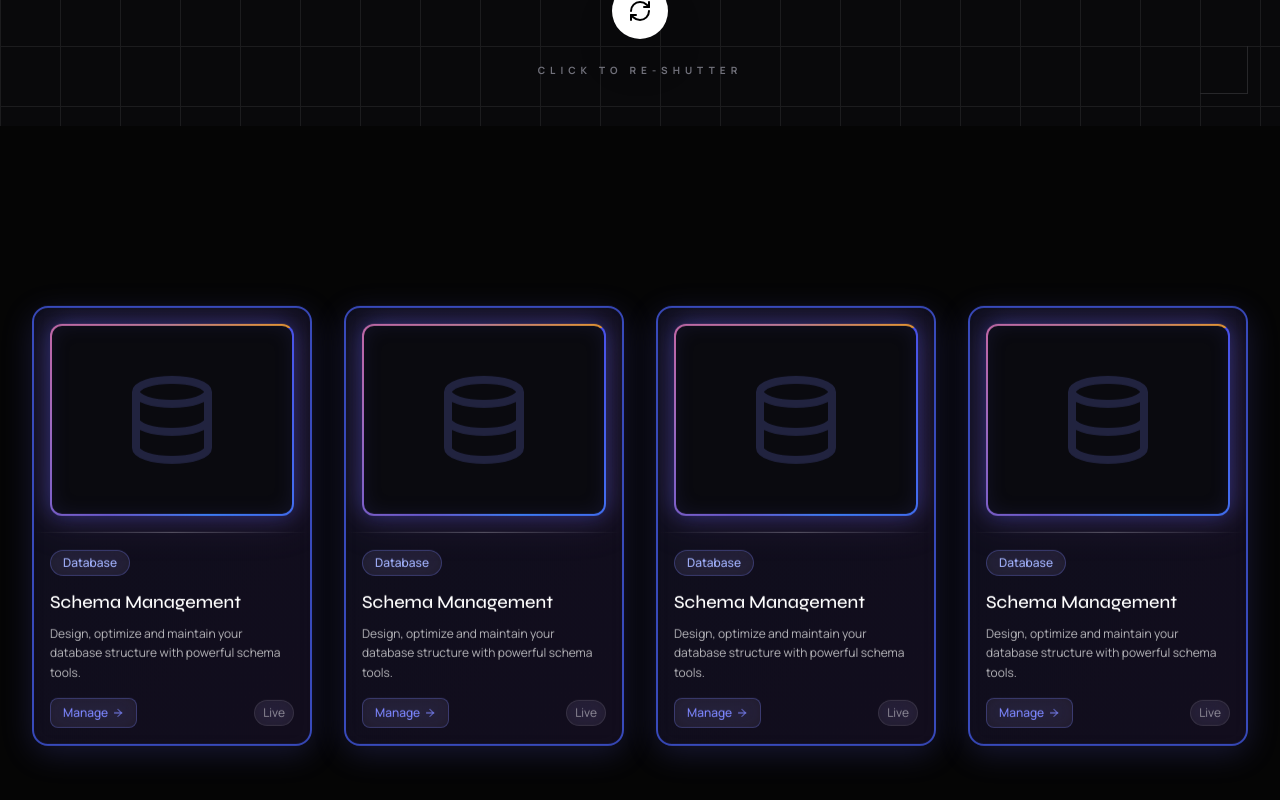
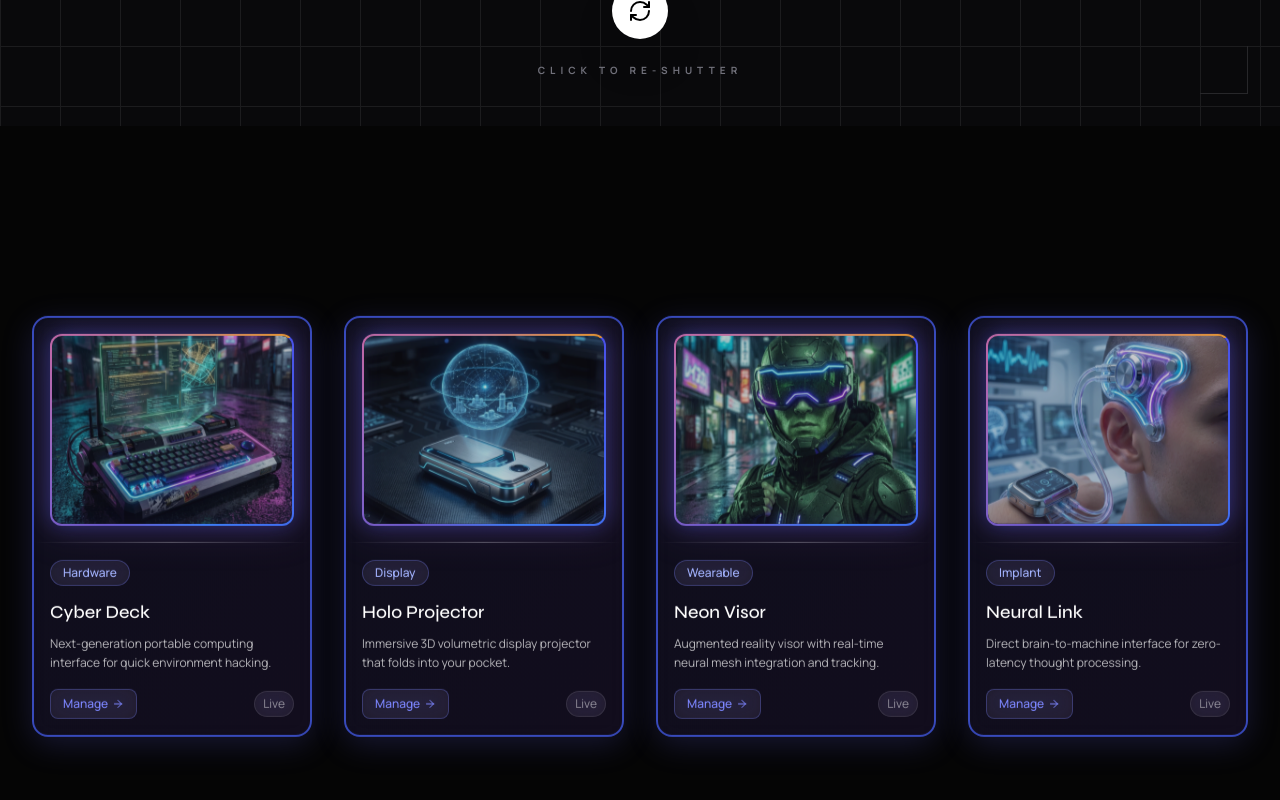
Before and after one commit to Skorpios604/E-commerce, a Next.js app: page / in a window 1280 px wide. Shown: the part 674-1474 px from the top of the page. Built offline with nearby package versions, Linux system fonts and the light colour scheme.

Commit message:
Update cards with images.

```diff
--- a/src/app/page.tsx
+++ b/src/app/page.tsx
@@ -2,6 +2,11 @@ import Image from "next/image";
 import HeroText from "@/components/ui/hero-shutter-text";
 import { SchemaCard } from "@/components/ui/schema-card";
 import styles from "./page.module.css";
+
+import cyberDeck from "@/assets/images/products/cyber-deck.png";
+import holoProjector from "@/assets/images/products/holo-projector.png";
+import neonVisor from "@/assets/images/products/neon-visor.png";
+import neuralLink from "@/assets/images/products/neural-link.png";
 
 export default function Home() {
   return (
@@ -14,10 +19,10 @@ export default function Home() {
       <section className="min-h-screen bg-[#050505] w-full py-20 flex flex-col items-center justify-center">
         <div className="container mx-auto px-4 max-w-7xl">
           <div className="grid grid-cols-1 md:grid-cols-2 lg:grid-cols-4 gap-8 place-items-center">
-            <SchemaCard />
-            <SchemaCard />
-            <SchemaCard />
-            <SchemaCard />
+            <SchemaCard imageSrc={cyberDeck} title="Cyber Deck" label="Hardware" description="Next-generation portable computing interface for quick environment hacking." />
+            <SchemaCard imageSrc={holoProjector} title="Holo Projector" label="Display" description="Immersive 3D volumetric display projector that folds into your pocket." />
+            <SchemaCard imageSrc={neonVisor} title="Neon Visor" label="Wearable" description="Augmented reality visor with real-time neural mesh integration and tracking." />
+            <SchemaCard imageSrc={neuralLink} title="Neural Link" label="Implant" description="Direct brain-to-machine interface for zero-latency thought processing." />
           </div>
         </div>
       </section>
--- a/src/components/ui/schema-card.tsx
+++ b/src/components/ui/schema-card.tsx
@@ -1,9 +1,22 @@
 "use client";
 
 import React from "react";
+import Image, { StaticImageData } from "next/image";
 import "./schema-card.css";
 
-export function SchemaCard() {
+interface SchemaCardProps {
+    title?: string;
+    description?: string;
+    label?: string;
+    imageSrc?: StaticImageData;
+}
+
+export function SchemaCard({
+    title = "Schema Management",
+    description = "Design, optimize and maintain your database structure with powerful schema tools.",
+    label = "Database",
+    imageSrc
+}: SchemaCardProps = {}) {
     return (
         <div className="w-full max-w-xs">
             <div className="relative sc-card-border overflow-hidden rounded-2xl flex flex-col sc-animate-float">
@@ -15,23 +28,31 @@ export function SchemaCard() {
                                 <div className="w-full h-full sc-animate-pulse" style={{ backgroundImage: 'linear-gradient(90deg, rgba(255,255,255,0.3) 1px, transparent 1px), linear-gradient(rgba(255,255,255,0.3) 1px, transparent 1px)', backgroundSize: '15px 15px' }} />
                             </div>
 
-                            {/* Database icon visualization */}
+                            {/* Product Image or Database icon visualization */}
                             <div className="absolute inset-0 flex items-center justify-center">
-                                <svg className="w-24 h-24 text-indigo-400 opacity-20" viewBox="0 0 24 24" fill="none" stroke="currentColor">
-                                    <ellipse cx="12" cy="5" rx="9" ry="3" strokeWidth="2" />
-                                    <path d="M3 5V19C3 20.66 7.03 22 12 22C16.97 22 21 20.66 21 19V5" strokeWidth="2" />
-                                    <path d="M3 12C3 13.66 7.03 15 12 15C16.97 15 21 13.66 21 12" strokeWidth="2" />
-                                </svg>
+                                {imageSrc ? (
+                                    <Image
+                                        src={imageSrc}
+                                        alt={title}
+                                        className="w-full h-full object-cover opacity-80 mix-blend-screen"
+                                    />
+                                ) : (
+                                    <svg className="w-24 h-24 text-indigo-400 opacity-20" viewBox="0 0 24 24" fill="none" stroke="currentColor">
+                                        <ellipse cx="12" cy="5" rx="9" ry="3" strokeWidth="2" />
+                                        <path d="M3 5V19C3 20.66 7.03 22 12 22C16.97 22 21 20.66 21 19V5" strokeWidth="2" />
+                                        <path d="M3 12C3 13.66 7.03 15 12 15C16.97 15 21 13.66 21 12" strokeWidth="2" />
+                                    </svg>
+                                )}
                             </div>
                         </div>
                     </div>
                 </div>
                 <div className="w-full h-px bg-gradient-to-r from-transparent via-white/30 to-transparent" />
                 <div className="p-4">
-                    <span className="inline-block px-3 py-1 sc-glass text-indigo-300 rounded-full text-xs font-medium mb-3 border border-indigo-400/30">Database</span>
-                    <h3 className="text-lg font-medium text-white mb-2">Schema Management</h3>
+                    <span className="inline-block px-3 py-1 sc-glass text-indigo-300 rounded-full text-xs font-medium mb-3 border border-indigo-400/30">{label}</span>
+                    <h3 className="text-lg font-medium text-white mb-2">{title}</h3>
                     <p className="text-white/70 mb-4 leading-relaxed text-xs">
-                        Design, optimize and maintain your database structure with powerful schema tools.
+                        {description}
                     </p>
                     <div className="flex justify-between items-center">
                         <a href="#" className="text-indigo-400 hover:text-indigo-300 transition flex items-center text-xs font-medium sc-glass px-3 py-1.5 rounded-lg border border-indigo-400/30">
```
